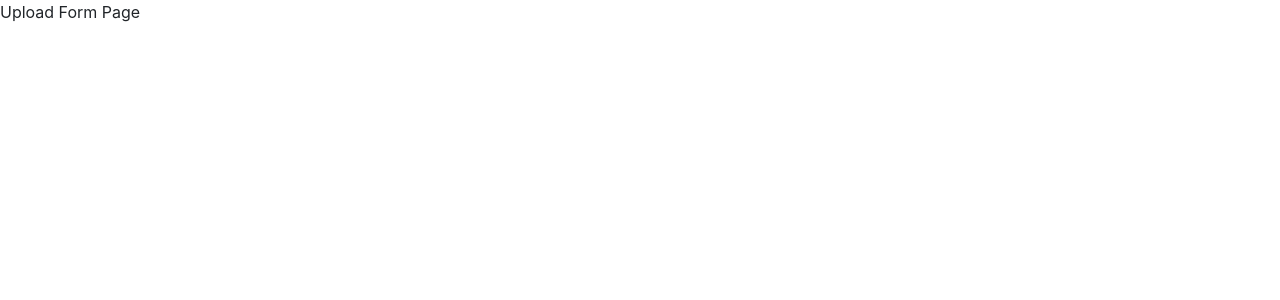
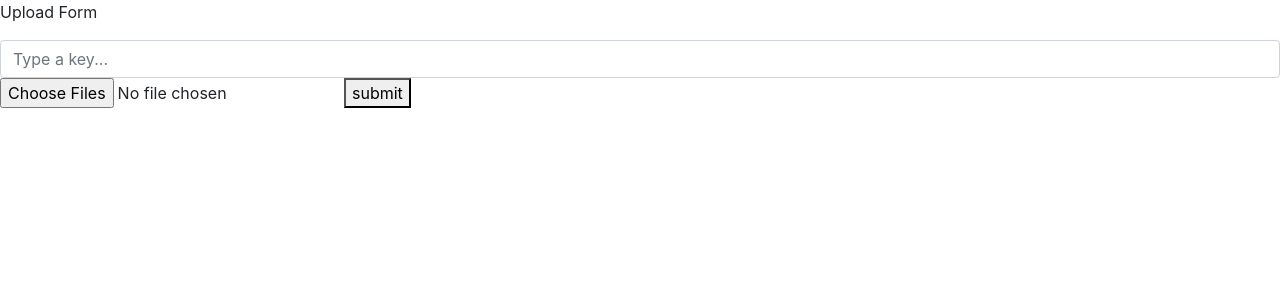
Before and after one commit to lalitkaim/kaimshare, a React (Create React App) app: page /uploadform in a window 1280 px wide. Shown: the top 300 px of the page. Built offline with nearby package versions, Linux system fonts and the light colour scheme.

Commit message:
Version 1.0 is completed

```diff
--- a/package.json
+++ b/package.json
@@ -6,7 +6,7 @@
     "@testing-library/jest-dom": "^5.14.1",
     "@testing-library/react": "^11.2.7",
     "@testing-library/user-event": "^12.8.3",
-    "firebase": "^9.2.0",
+    "firebase": "^9.3.0",
     "react": "^17.0.2",
     "react-dom": "^17.0.2",
     "react-file-drop": "^3.1.2",
--- a/src/App.js
+++ b/src/App.js
@@ -2,7 +2,6 @@ import './App.css';
 import React, {Component} from 'react';
 import { Redirect, Route, Switch } from 'react-router';
 import Home from './components/Home';
-import DownloadFiles from './components/DownloadFiles';
 import DownloadForm from './components/DownloadForm';
 import UploadForm from './components/UploadForm';
 
@@ -15,7 +14,6 @@ class App extends Component{
           <Route path="/" exact component={Home}/>
           <Route path="/downloadform" exact={true} component={DownloadForm}/>
           <Route path="/uploadform" exact={true} component={UploadForm}/>
-          <Route path="/downloadfiles" exact={true} component={DownloadFiles}/>
           <Redirect to="/404"/>
         </Switch>
       </React.Fragment>
--- a/src/components/DownloadFiles.js
+++ /dev/null
@@ -1,18 +0,0 @@
-import React, { Component } from "react";
-
-class DownloadFiles extends Component{
-    constructor(props){
-        super(props)
-        this.state = {
-            key : ''
-        }
-    }
-
-    render(){
-        return (
-            <p>Download Files Page</p>
-        )
-    }
-}
-
-export default DownloadFiles
--- a/src/components/DownloadForm.js
+++ b/src/components/DownloadForm.js
@@ -1,47 +1,73 @@
-import { getFirestore, doc, setDoc, getDoc, collection } from "@firebase/firestore";
+import { getDoc, getFirestore, doc } from "@firebase/firestore";
+import { getStorage } from "@firebase/storage";
 import React, { Component } from "react";
-import { initialize } from './config'
 
 class DownloadForm extends Component{
     constructor(props){
         super(props)
         this.state = {
-            key : '',
-            files : []
+            key:'',
+            urls:[],
+            size:[],
+            name:[]
         }
+    }
+
+    componentDidMount(){
+
+    }
+
+    submitHandler=(event)=>{
+        event.preventDefault()
+        const db = getFirestore()
+        const newRef = doc(db, "key", this.state.key)
+        const docSnap = getDoc(newRef)
+        docSnap.then(snap=>{
+            if(snap.data()){
+                this.setState({urls:snap.data().urls, names:snap.data().names, size:snap.data().size})
+            }else{
+                console.log("data not exist");
+            }
+        })
     }
 
     inputHandler=(event)=>{
         this.setState({key:event.target.value})
     }
 
-    fileHandler=(event)=>{
-        this.setState({files:event.target.files})
-        console.log(this.state.files)
-    }
-
-    submitHandler=(event)=>{
-        event.preventDefault()
-        console.log(this.state.key)
-        console.log(this.state.files)
-        const db = getFirestore(initialize)
-        console.log(db)
-        const x = doc(db, "key", "fdfg");
-        setDoc(x, {name:"lalitkaim"});
-        console.log("Document written with ID: ", x.id);
-        // db.collection("key").doc(this.state.key).add({files:this.state.files})
-    }
-
     render(){
+        let files = []
+        files = this.state.urls.map((url, index)=>{
+            return(
+                <tr key={index}>
+                    <td>{this.state.names[index]}</td>
+                    <td>{this.state.size[index]}</td>
+                    <td><a target="_blank" href={this.state.urls[index]}>Download</a></td>
+                </tr>
+            )
+        })
         return (
-            <div>
-                <p>Download Form</p>
+            <>
+                <p>Download Files Page</p>
                 <form onSubmit={this.submitHandler}>
                     <input type="text" onChange={this.inputHandler} value={this.state.key} id="inputElement" className="form-control" placeholder="Type a key..."/>
-                    <input type="file" multiple onChange={this.fileHandler}/>
                     <button type="submit">submit</button>
                 </form>
-            </div>
+                <div>
+                    <table>
+                        <thead>
+                            <tr>
+                                <th>File Name</th>
+                                <th>File Size</th>
+                                <th>Download</th>
+                            </tr>
+                        </thead>
+                        <tbody>
+                            {files ? files : null}
+                        </tbody>
+                    </table>
+                </div>
+            </>
         )
     }
 }
--- a/src/components/UploadForm.js
+++ b/src/components/UploadForm.js
@@ -1,16 +1,106 @@
+import { getFirestore, doc, setDoc, getDoc, addDoc, collection} from "firebase/firestore";
+import { getStorage, ref, uploadBytes, getDownloadURL, uploadBytesResumable} from 'firebase/storage'
 import React, { Component } from "react";
+import { initialize } from './config'
 
 class UploadForm extends Component{
     constructor(props){
         super(props)
         this.state = {
-            key : ''
+            key : '',
+            count : 0,
+            files : [],
+            show : false,
+            progres:0,
+            urls:[],
+            names:[],
+            size:[]
         }
+    }
+
+    inputHandler=(event)=>{
+        this.setState({key:event.target.value})
+    }
+
+    fileHandler=(event)=>{
+        this.setState({files:event.target.files})
+        console.log(this.state.files)
+    }
+
+    submitHandler=(event)=>{
+        event.preventDefault()
+        var track = 1;
+        console.log(this.state.key)
+        console.log(this.state.files)
+        const db = getFirestore(initialize)
+        const storage = getStorage()
+        const newRef = doc(db, "key", this.state.key);
+        const docSnap = getDoc(newRef);
+        docSnap.then((docSnapshot) => {
+            if(docSnapshot.data()) {
+                alert("Please choose a different key :)")
+            } else {
+                for(var i=0;i<this.state.files.length;i++){
+                    const storageRef = ref(storage, this.state.key+"/"+this.state.files[i].name)
+                    const uploadTask = uploadBytesResumable(storageRef, this.state.files[i])
+                    uploadTask.on('state_changed', (snapshot)=>{
+                        this.setState({show:true})
+                        const progress = Number.parseInt((snapshot.bytesTransferred / snapshot.totalBytes)*100)
+                        document.getElementById("progressBar").style.width = progress+"%"
+                        this.setState({progress:progress});
+                    },
+                    (error)=>{
+                        console.log(error.code);
+                    },
+                    ()=>{
+                        getDownloadURL(uploadTask.snapshot.ref).then((downloadURL)=>{
+                            uploadTask.then(metadata=>{
+                                const newRef = doc(db, "key", this.state.key)
+                                this.state.urls[this.state.count] = downloadURL
+                                this.setState(prevState => ({
+                                    names: [...prevState.names, metadata.metadata.name],
+                                    size: [...prevState.size, metadata.metadata.size]
+                                }))
+                                setDoc(newRef, {names:this.state.names, size:this.state.size, urls : this.state.urls})
+                                this.setState({count:this.state.count+1});
+                            })
+                        })
+                    }
+                    );
+                }
+            }
+        })
+        .catch(error=>{
+            console.log("catch"+error);
+        });
+    }
+
+    componentDidMount(){
+        console.log("didmount");
     }
 
     render(){
         return (
-            <p>Upload Form Page</p>
+            <div>
+                <p>Upload Form</p>
+                <form onSubmit={this.submitHandler}>
+                    <input type="text" onChange={this.inputHandler} value={this.state.key} id="inputElement" className="form-control" placeholder="Type a key..."/>
+                    <input type="file" multiple onChange={this.fileHandler}/>
+                    <button type="submit">submit</button>
+                </form>
+                {
+                this.state.show
+                ?
+                <>
+                <div className="progress">
+                    <div className="progress-bar" id="progressBar" role="progressbar" aria-valuenow="25" aria-valuemin="0" aria-valuemax="100">{this.state.progress}%</div>
+                </div>
+                <p>Files Uploaded : {this.state.count} / {this.state.files.length}</p>
+                </>
+                :
+                null
+                }
+            </div>
         )
     }
 }
```
Also changed, not shown: src/components/DownloadForm.module.css (added), 1 other file (tests, documents, lock files or other folders).
